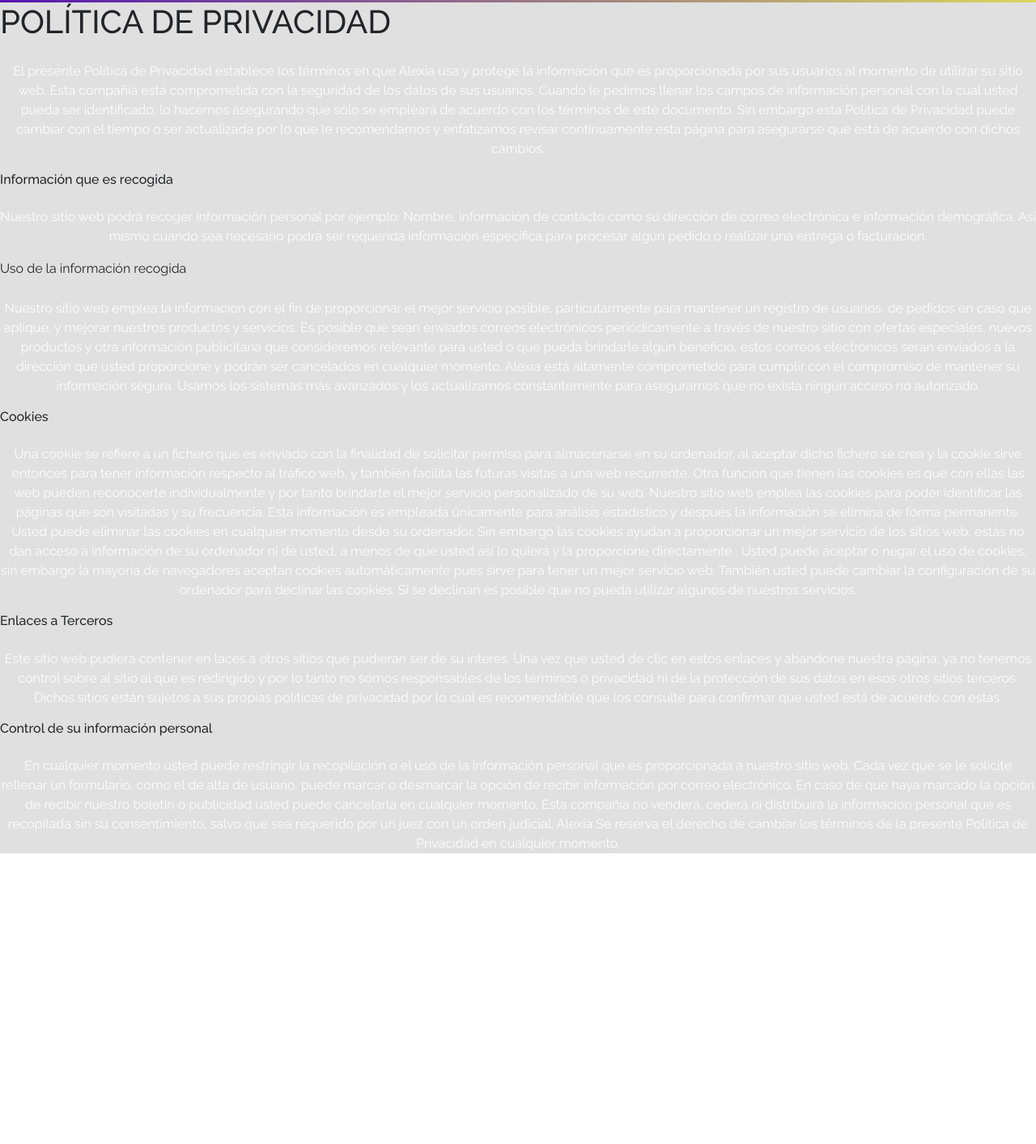
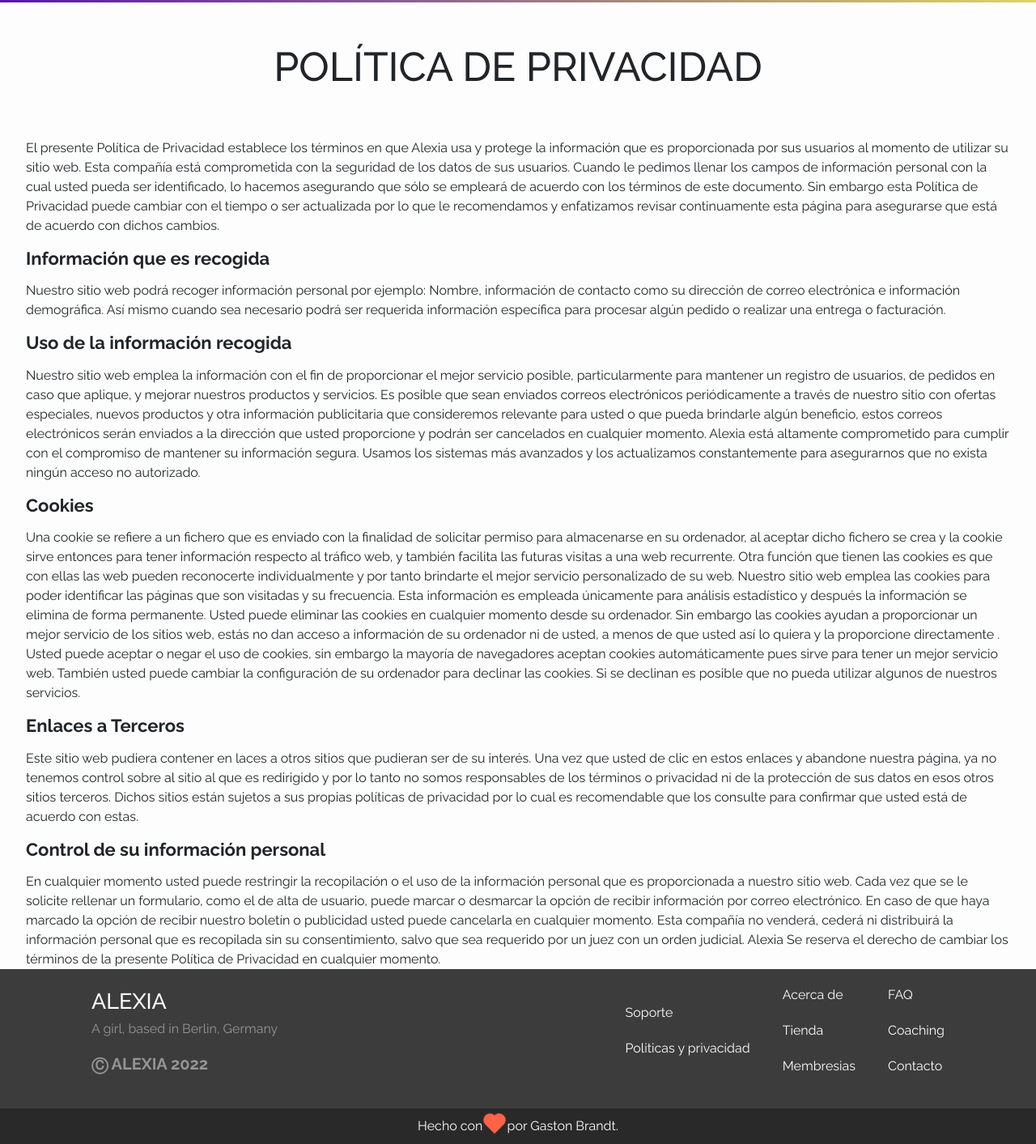
Before and after one commit to Tonybrandt/project-coderhouse, a plain HTML site: page pages/politic.html in a window 1280 px wide. Shown: the part 797-2210 px from the top of the page at 81% size. Before the commit the page ends 1867 px from the top, so only its background shows below. Drawn offline with nearby package versions, Linux system fonts and the light colour scheme.

Commit message:
modificando las políticas

```diff
--- a/pages/politic.html
+++ b/pages/politic.html
@@ -72,8 +72,7 @@
                             <div class="offcanvas-body">
                                 <ul class="navbar-nav justify-content-end flex-grow-1 pe-3">
                                     <li class="nav-item">
-                                        <a class="nav-link active" aria-current="page"
-                                            href="coaching.html">Coaching</a>
+                                        <a class="nav-link active" aria-current="page" href="coaching.html">Coaching</a>
                                     </li>
                                     <li class="nav-item">
                                         <a class="nav-link active" aria-current="page"
@@ -83,7 +82,8 @@
                                         <a class="nav-link active" aria-current="page" href="store.html">Tienda</a>
                                     </li>
                                     <li class="nav-item">
-                                        <a class="nav-link active" aria-current="page" href="about.html">Acerca de<li class="nav-item">
+                                        <a class="nav-link active" aria-current="page" href="about.html">Acerca de
+                                    <li class="nav-item">
                                         <a class="nav-link active nav__btn" aria-current="page"
                                             href="contact.html">Contactame</a>
                                     </li>
@@ -101,80 +101,148 @@
                     </div>
 
                     <div class="text-container">
-                        <p class="copy lead">Aquí encontrarás información de como tratamos tus datos, nuestras políticas y la privacidad para tí y tus datos.</p>
+                        <p class="copy lead">Aquí encontrarás información de como tratamos tus datos, nuestras políticas
+                            y la privacidad para tí y tus datos.</p>
                     </div>
                 </section>
             </div>
         </header>
 
 
-    <h1>POLÍTICA DE PRIVACIDAD</h1>
+        <section class="sections">
+            <h1 class="sections__title">POLÍTICA DE PRIVACIDAD</h1>
 
-    <p class="copy">El presente Política de Privacidad establece los términos en que Alexia usa y protege la información
-        que es proporcionada por sus usuarios al momento de utilizar su sitio web. Esta compañía está comprometida con
-        la seguridad de los datos de sus usuarios. Cuando le pedimos llenar los campos de información personal con la
-        cual usted pueda ser identificado, lo hacemos asegurando que sólo se empleará de acuerdo con los términos de
-        este documento. Sin embargo esta Política de Privacidad puede cambiar con el tiempo o ser actualizada por lo que
-        le recomendamos y enfatizamos revisar continuamente esta página para asegurarse que está de acuerdo con dichos
+            <p class="copy-modifier">El presente Política de Privacidad establece los términos en que Alexia usa y
+                protege la
+                información
+                que es proporcionada por sus usuarios al momento de utilizar su sitio web. Esta compañía está
+                comprometida con
+                la seguridad de los datos de sus usuarios. Cuando le pedimos llenar los campos de información personal
+                con la
+                cual usted pueda ser identificado, lo hacemos asegurando que sólo se empleará de acuerdo con los
+                términos de
+                este documento. Sin embargo esta Política de Privacidad puede cambiar con el tiempo o ser actualizada
+                por lo que
+                le recomendamos y enfatizamos revisar continuamente esta página para asegurarse que está de acuerdo con
+                dichos
                 cambios.</p>
 
 
             <h6 class="polity">Información que es recogida</h6>
-    <p class="copy"> Nuestro sitio web podrá recoger información personal por ejemplo: Nombre, información de contacto
-        como su dirección de correo electrónica e información demográfica. Así mismo cuando sea necesario podrá ser
+            <p class="copy-modifier"> Nuestro sitio web podrá recoger información personal por ejemplo: Nombre,
+                información de
+                contacto
+                como su dirección de correo electrónica e información demográfica. Así mismo cuando sea necesario podrá
+                ser
                 requerida información específica para procesar algún pedido o realizar una entrega o facturación.</p>
 
 
-    <h6 class="polity"> </h6>Uso de la información recogida
-    <p class="copy">
-        Nuestro sitio web emplea la información con el fin de proporcionar el mejor servicio posible, particularmente
-        para mantener un registro de usuarios, de pedidos en caso que aplique, y mejorar nuestros productos y servicios.
+            <h6 class="polity">Uso de la información recogida</h6>
+            <p class="copy-modifier">
+                Nuestro sitio web emplea la información con el fin de proporcionar el mejor servicio posible,
+                particularmente
+                para mantener un registro de usuarios, de pedidos en caso que aplique, y mejorar nuestros productos y
+                servicios.
                 Es posible que sean enviados correos electrónicos periódicamente a través de nuestro sitio con ofertas
-        especiales, nuevos productos y otra información publicitaria que consideremos relevante para usted o que pueda
-        brindarle algún beneficio, estos correos electrónicos serán enviados a la dirección que usted proporcione y
+                especiales, nuevos productos y otra información publicitaria que consideremos relevante para usted o que
+                pueda
+                brindarle algún beneficio, estos correos electrónicos serán enviados a la dirección que usted
+                proporcione y
                 podrán ser cancelados en cualquier momento.
 
-        Alexia está altamente comprometido para cumplir con el compromiso de mantener su información segura. Usamos los
+                Alexia está altamente comprometido para cumplir con el compromiso de mantener su información segura.
+                Usamos los
                 sistemas más avanzados y los actualizamos constantemente para asegurarnos que no exista ningún acceso no
                 autorizado. </p>
 
             <h6 class="polity">Cookies</h6>
-    <p class="copy">
-        Una cookie se refiere a un fichero que es enviado con la finalidad de solicitar permiso para almacenarse en su
-        ordenador, al aceptar dicho fichero se crea y la cookie sirve entonces para tener información respecto al
-        tráfico web, y también facilita las futuras visitas a una web recurrente. Otra función que tienen las cookies es
-        que con ellas las web pueden reconocerte individualmente y por tanto brindarte el mejor servicio personalizado
+            <p class="copy-modifier">
+                Una cookie se refiere a un fichero que es enviado con la finalidad de solicitar permiso para almacenarse
+                en su
+                ordenador, al aceptar dicho fichero se crea y la cookie sirve entonces para tener información respecto
+                al
+                tráfico web, y también facilita las futuras visitas a una web recurrente. Otra función que tienen las
+                cookies es
+                que con ellas las web pueden reconocerte individualmente y por tanto brindarte el mejor servicio
+                personalizado
                 de su web.
 
-        Nuestro sitio web emplea las cookies para poder identificar las páginas que son visitadas y su frecuencia. Esta
-        información es empleada únicamente para análisis estadístico y después la información se elimina de forma
-        permanente. Usted puede eliminar las cookies en cualquier momento desde su ordenador. Sin embargo las cookies
-        ayudan a proporcionar un mejor servicio de los sitios web, estás no dan acceso a información de su ordenador ni
-        de usted, a menos de que usted así lo quiera y la proporcione directamente . Usted puede aceptar o negar el uso
-        de cookies, sin embargo la mayoría de navegadores aceptan cookies automáticamente pues sirve para tener un mejor
-        servicio web. También usted puede cambiar la configuración de su ordenador para declinar las cookies. Si se
+                Nuestro sitio web emplea las cookies para poder identificar las páginas que son visitadas y su
+                frecuencia. Esta
+                información es empleada únicamente para análisis estadístico y después la información se elimina de
+                forma
+                permanente. Usted puede eliminar las cookies en cualquier momento desde su ordenador. Sin embargo las
+                cookies
+                ayudan a proporcionar un mejor servicio de los sitios web, estás no dan acceso a información de su
+                ordenador ni
+                de usted, a menos de que usted así lo quiera y la proporcione directamente . Usted puede aceptar o negar
+                el uso
+                de cookies, sin embargo la mayoría de navegadores aceptan cookies automáticamente pues sirve para tener
+                un mejor
+                servicio web. También usted puede cambiar la configuración de su ordenador para declinar las cookies. Si
+                se
                 declinan es posible que no pueda utilizar algunos de nuestros servicios. </p>
 
             <h6 class="polity">Enlaces a Terceros</h6>
-    <p class="copy">
-        Este sitio web pudiera contener en laces a otros sitios que pudieran ser de su interés. Una vez que usted de
-        clic en estos enlaces y abandone nuestra página, ya no tenemos control sobre al sitio al que es redirigido y por
-        lo tanto no somos responsables de los términos o privacidad ni de la protección de sus datos en esos otros
-        sitios terceros. Dichos sitios están sujetos a sus propias políticas de privacidad por lo cual es recomendable
+            <p class="copy-modifier">
+                Este sitio web pudiera contener en laces a otros sitios que pudieran ser de su interés. Una vez que
+                usted de
+                clic en estos enlaces y abandone nuestra página, ya no tenemos control sobre al sitio al que es
+                redirigido y por
+                lo tanto no somos responsables de los términos o privacidad ni de la protección de sus datos en esos
+                otros
+                sitios terceros. Dichos sitios están sujetos a sus propias políticas de privacidad por lo cual es
+                recomendable
                 que los consulte para confirmar que usted está de acuerdo con estas.</p>
 
             <h6 class="polity">Control de su información personal</h6>
-    <p class="copy">
+            <p class="copy-modifier">
                 En cualquier momento usted puede restringir la recopilación o el uso de la información personal que es
-        proporcionada a nuestro sitio web. Cada vez que se le solicite rellenar un formulario, como el de alta de
-        usuario, puede marcar o desmarcar la opción de recibir información por correo electrónico. En caso de que haya
+                proporcionada a nuestro sitio web. Cada vez que se le solicite rellenar un formulario, como el de alta
+                de
+                usuario, puede marcar o desmarcar la opción de recibir información por correo electrónico. En caso de
+                que haya
                 marcado la opción de recibir nuestro boletín o publicidad usted puede cancelarla en cualquier momento.
 
-        Esta compañía no venderá, cederá ni distribuirá la información personal que es recopilada sin su consentimiento,
+                Esta compañía no venderá, cederá ni distribuirá la información personal que es recopilada sin su
+                consentimiento,
                 salvo que sea requerido por un juez con un orden judicial.
 
-        Alexia Se reserva el derecho de cambiar los términos de la presente Política de Privacidad en cualquier momento.
+                Alexia Se reserva el derecho de cambiar los términos de la presente Política de Privacidad en cualquier
+                momento.
             </p>
+        </section>
+        <footer class="footer">
+            <div class="footer__container">
+                <div class="container__text">
+                    <div class="container__text--modifier">
+                        <h3 class="footer__title">
+                            ALEXIA
+                        </h3>
+                        <p class="footer__copy">A girl, based in Berlin, Germany</p>
+                    </div>
+                    <p class="footer__copy--modifier">Ⓒ ALEXIA 2022</p>
+                </div>
+                <div class="container__list">
+                    <div class="list">
+                        <a href=""></a>
+                        <a href="contact.html" class="list__copy">Soporte</a>
+                        <a href="politic.html" class="list__copy">Politicas y privacidad</a>
+                    </div>
+                    <div class="list">
+                        <a href="about.html" class="list__copy">Acerca de</a>
+                        <a href="store.html" class="list__copy">Tienda</a>
+                        <a href="membership.html" class="list__copy">Membresias</a>
+                    </div>
+                    <div class="list">
+                        <a href="#" class="list__copy">FAQ</a>
+                        <a href="coaching.html" class="list__copy">Coaching</a>
+                        <a href="contact.html" class="list__copy">Contacto</a>
+                    </div>
+                </div>
+            </div>
+        </footer>
+        <div class="made">Hecho con <div class="heart"></div> por Gaston Brandt.</div>
     </main>
 </body>
 
--- a/scss/style.scss
+++ b/scss/style.scss
@@ -630,6 +630,20 @@ form {
     font-weight: 700;
 }
 
+// Politicas y Privacidad
+
+.polity {
+    font-weight: bold;
+    font-size: 22px;
+    width: 95%;
+    margin: 15px auto;
+}
+
+.copy-modifier {
+    width: 95%;
+    margin: 0 auto;
+}
+
 /* MEDIA QUERIES */
 
 @media screen and (max-width: 1000px) {
```
Also changed, not shown: pages/contact.html (+7 -7 lines), css/style.css, 1 other file. Lines whose indentation alone changed are shown as unchanged.
